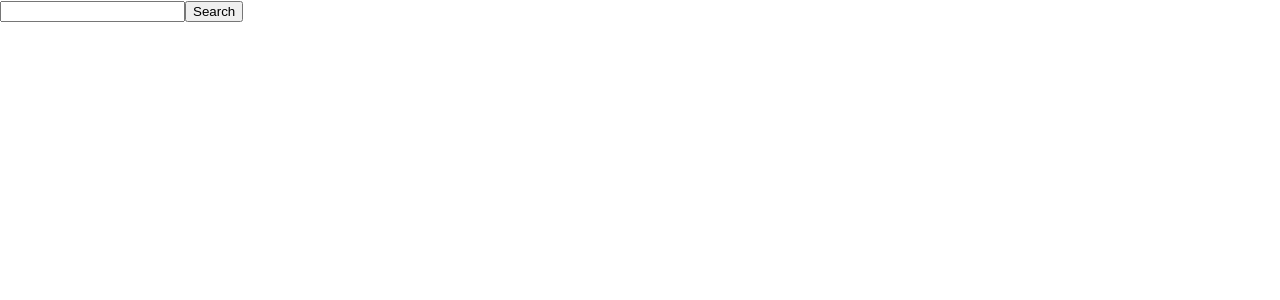
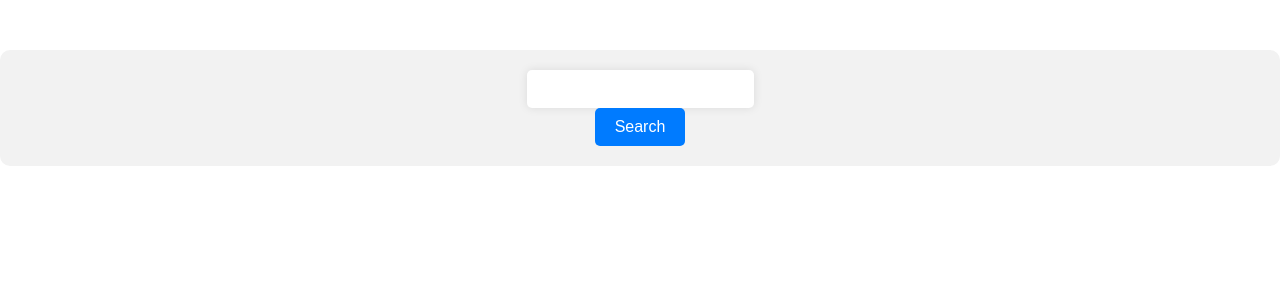
Before and after one commit to JamesJPaterson/restcountries, a React (Create React App) app in the folder restcountries-app/: page / in a window 1280 px wide. Shown: the top 300 px of the page. Built offline with nearby package versions, Linux system fonts and the light colour scheme.

Commit message:
added function to display returned data

```diff
--- a/restcountries-app/src/App.css
+++ b/restcountries-app/src/App.css
@@ -36,3 +36,39 @@
     transform: rotate(360deg);
   }
 }
+
+
+
+input {
+  padding: 10px;
+  font-size: 16px;
+  border-radius: 5px;
+  border: none;
+  box-shadow: 0 0 10px rgba(0, 0, 0, 0.1);
+  outline: none;
+}
+
+button[type="submit"] {
+  background-color: #007bff;
+  color: #fff;
+  border: none;
+  border-radius: 5px;
+  padding: 10px 20px;
+  font-size: 16px;
+  cursor: pointer;
+  transition: background-color 0.3s ease;
+}
+
+button[type="submit"]:hover {
+  background-color: #0062cc;
+}
+
+form {
+  display: flex;
+  flex-direction: column;
+  align-items: center;
+  margin-top: 50px;
+  background-color: #f2f2f2;
+  border-radius: 10px;
+  padding: 20px;
+}
--- a/restcountries-app/src/App.js
+++ b/restcountries-app/src/App.js
@@ -32,6 +32,17 @@ function App() {
       <button type="submit">Search</button>
       {/* Added a search bar form with a button */}
     </form>
+
+    {response && (
+        <div>
+          {response.map(country => (
+            <div key={country.name}>
+              <h2>{country.name}</h2>
+              <p>Population: {country.population}</p>
+            </div>
+          ))}
+        </div>
+      )}
   </div>
   )
 
```
